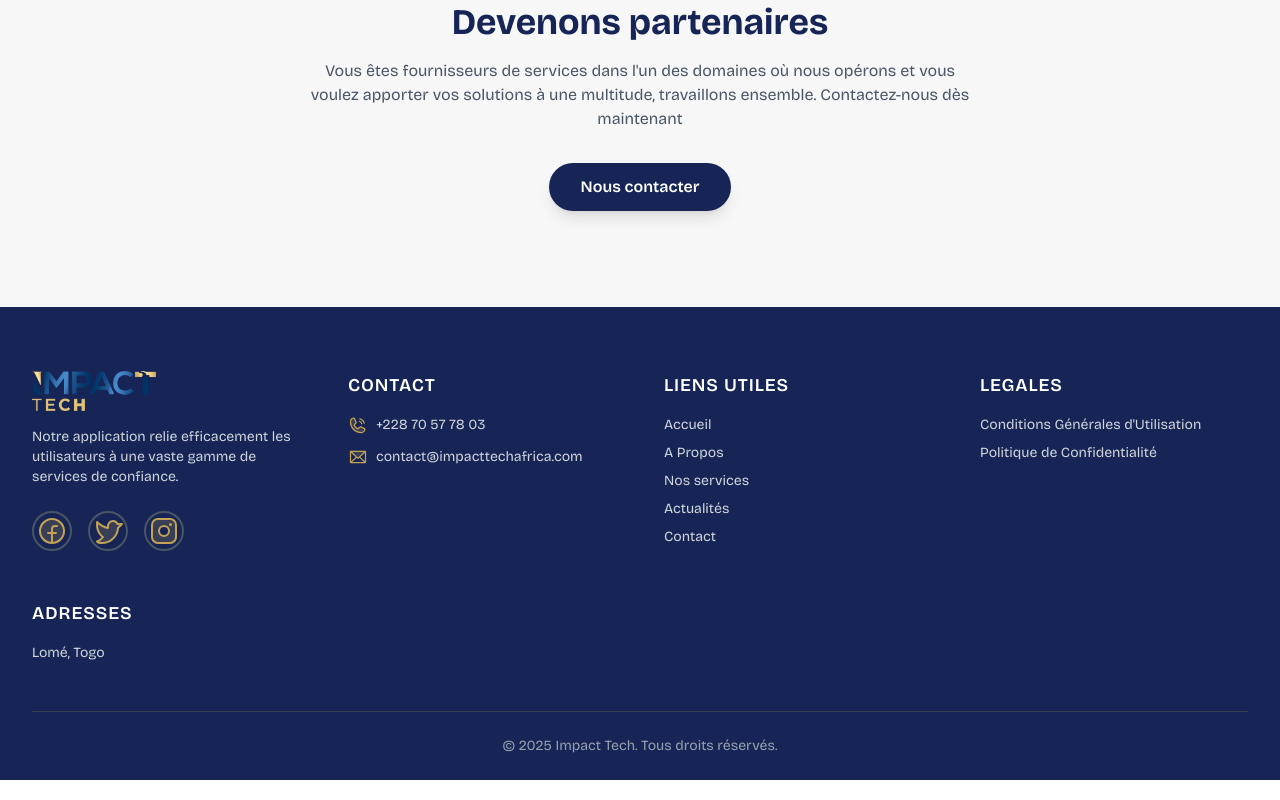
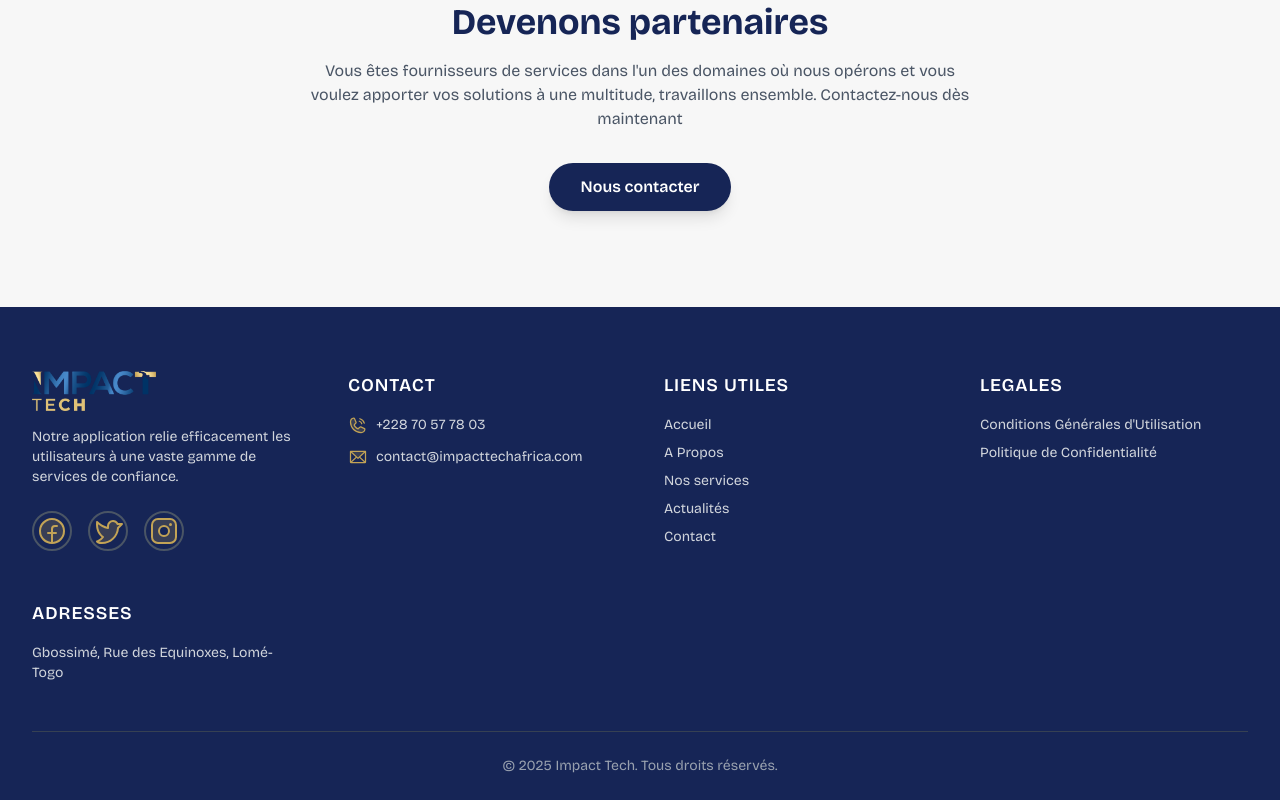
Before and after one commit to Ionfinisher/impact-tech-next, a Next.js app: page / in a window 1280 px wide. Shown: the part 4321-5121 px from the top of the page. Built offline with nearby package versions, Linux system fonts and the light colour scheme.

Commit message:
update address in footer

```diff
--- a/src/components/Footer.tsx
+++ b/src/components/Footer.tsx
@@ -153,7 +153,9 @@ export function Footer() {
             </div>
             <div>
               <h4 className="text-lg font-semibold tracking-wider">ADRESSES</h4>
-              <p className="mt-4 text-sm text-gray-300">Lomé, Togo</p>
+              <p className="mt-4 text-sm text-gray-300">
+                Gbossimé, Rue des Equinoxes, Lomé-Togo
+              </p>
             </div>
           </div>
 
```
